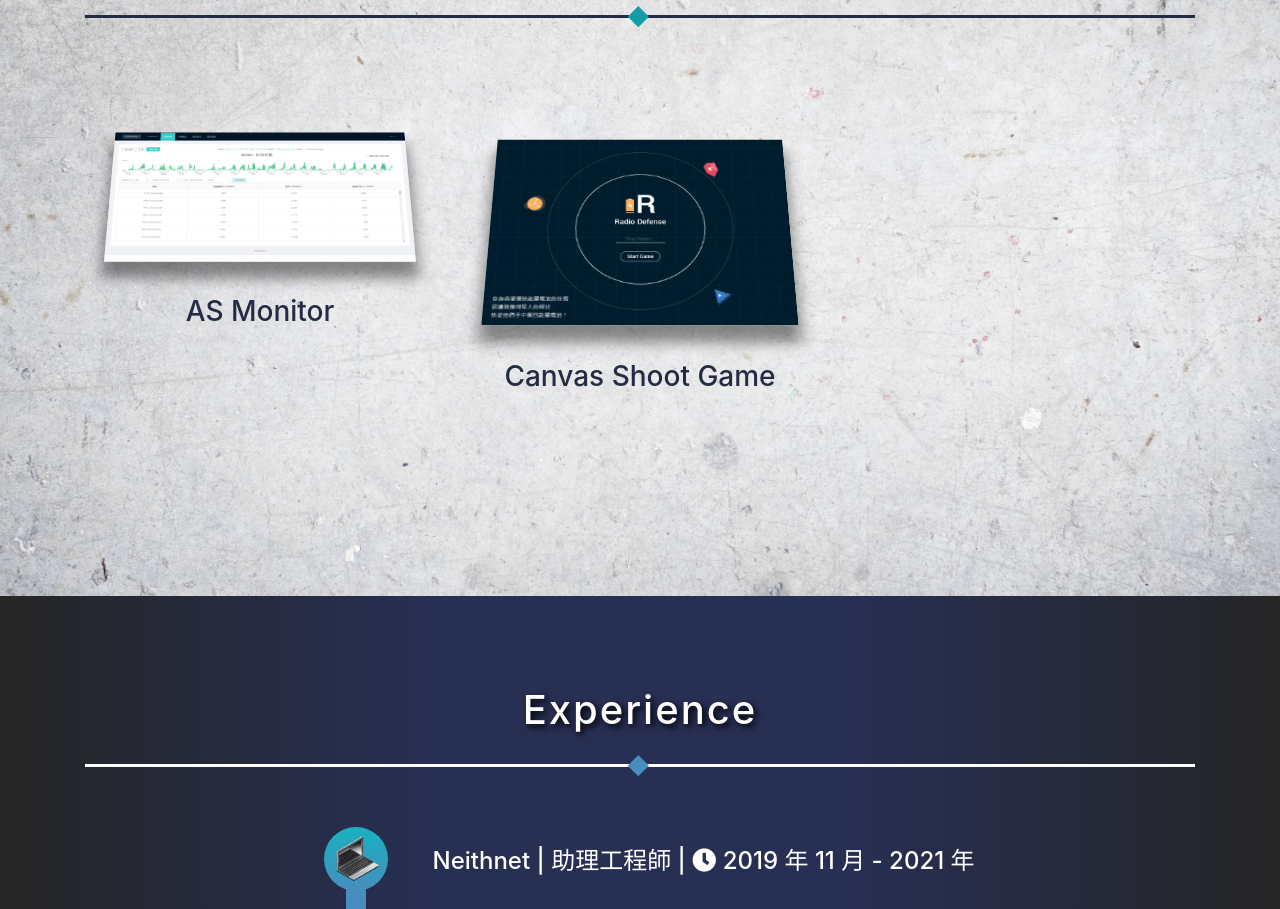
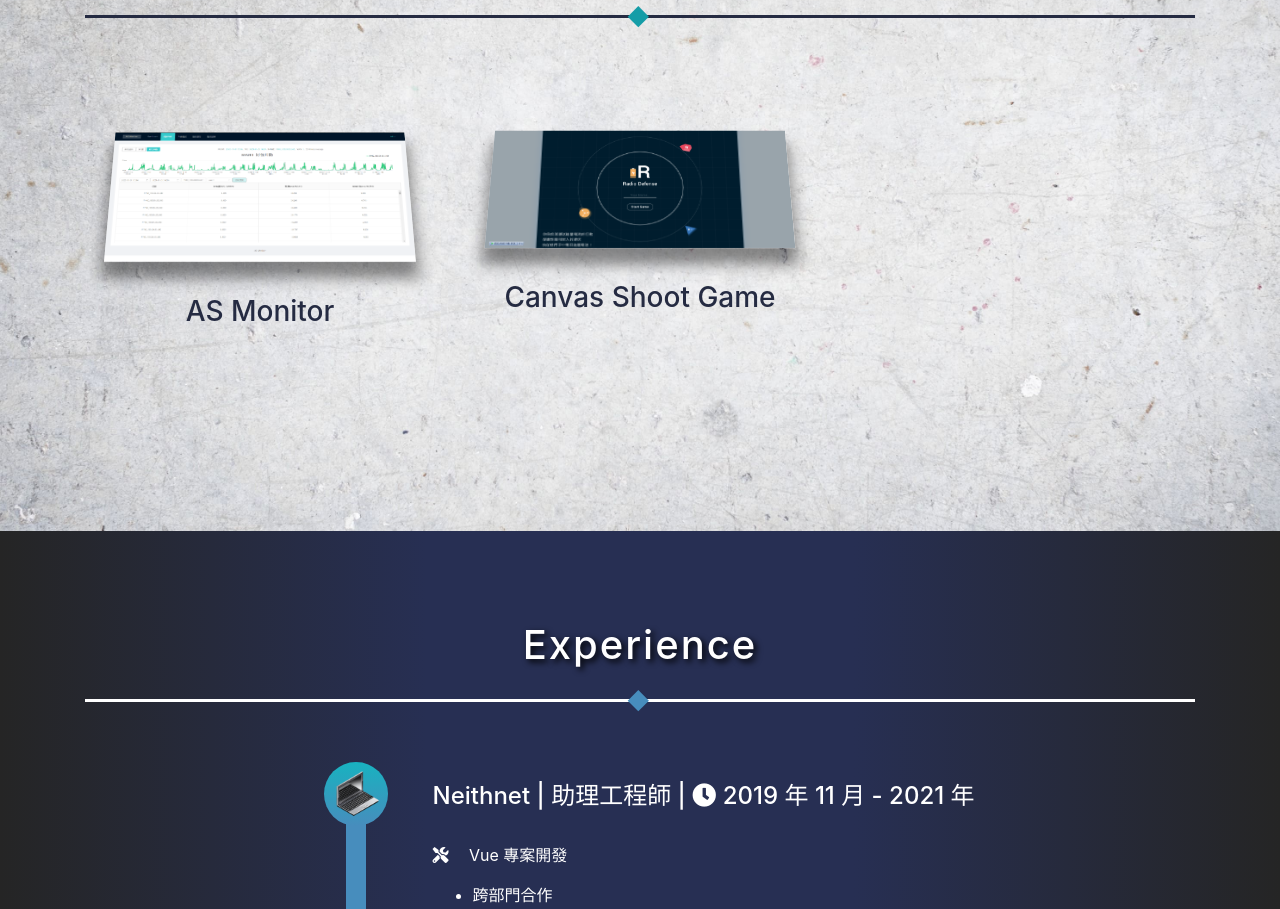
Before and after one commit to stevecyj/my-resume, a Vue app: page /#/ in a window 1280 px wide. Shown: the part 3420-4329 px from the top of the page. Built offline with nearby package versions, Linux system fonts and the light colour scheme.

Commit message:
fix:canvas game pics

```diff
--- a/src/views/Home.vue
+++ b/src/views/Home.vue
@@ -323,7 +323,7 @@
               <div class="myCard">
                 <div class="myCard_img">
                   <a href="#" @click.prevent="openModal(works[1])"
-                    ><img class="img-fluid" src="../assets/works/canvas-game.png" alt="img"
+                    ><img class="img-fluid" src="../assets/works/shoot-game-1.png" alt="img"
                   /></a>
                 </div>
               </div>
@@ -617,7 +617,7 @@ export default {
         },
         {
           title: 'Canvas Shoot Game',
-          imgUrl: require('../assets/works/canvas-game-2.png'),
+          imgUrl: require('../assets/works/shoot-game-2.png'),
           href: 'https://metyc.github.io/',
           content: ['根據設計稿完成切版', '使用 Canvas 呈現動畫', '使用 JavaScript、TweenLite 開發功能'],
         },
```
Also changed, not shown: src/assets/works/shoot-game-1.png (added), src/assets/works/shoot-game-2.png (added).
